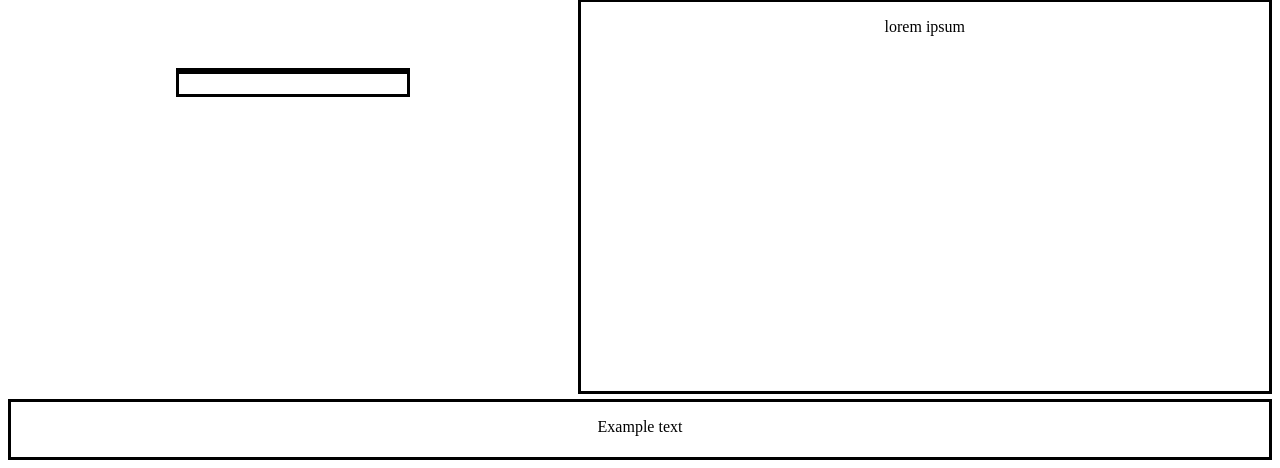
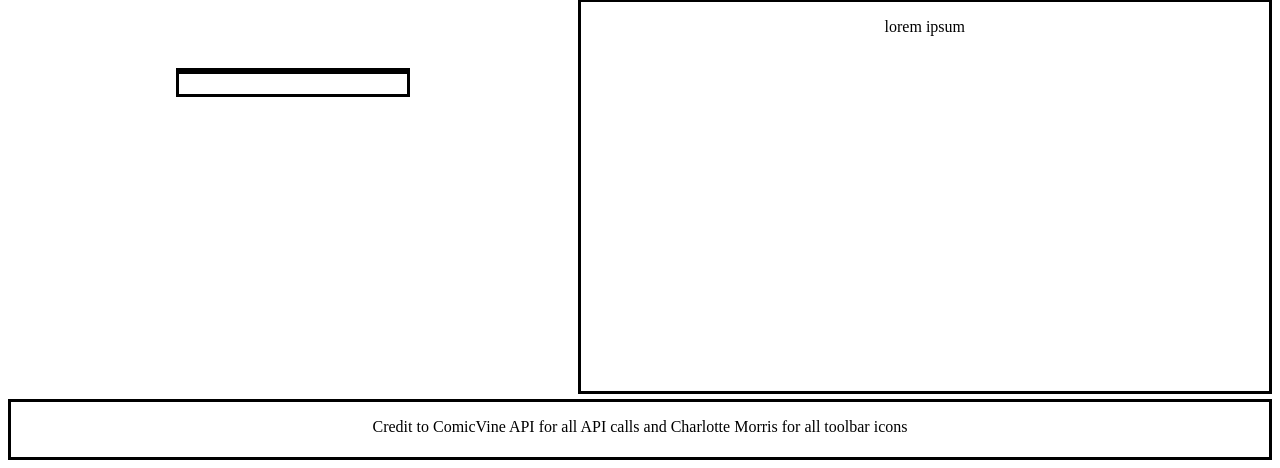
Before and after one commit to Alcor2814/AWT_Coursework, a Python web app: template templates/index.html in a window 1280 px wide. Shown: the part 332-800 px from the top of the page. Run offline with Jinja, Linux system fonts and the light colour scheme; the template is opened without the code that fills it, so the values that code supplies are empty.

Commit message:
Cleans up test and adds due credit

```diff
--- a/templates/collection.html
+++ b/templates/collection.html
@@ -65,6 +65,6 @@
 		</div>
 	</div>
 	<div class="information">
-		<p>Example text</p>
+		<p>Credit to ComicVine API for all API calls and Charlotte Morris for all toolbar icons</p>
 	</div>
 </div>
--- a/templates/create_account.html
+++ b/templates/create_account.html
@@ -29,7 +29,7 @@
 			</div>
 		</div>
 		<div class="information">
-			<p>Example text</p>
+			<p>Credit to ComicVine API for all API calls and Charlotte Morris for all toolbar icons</p>
 		</div>
 	</div>
 </html>
--- a/templates/homepage.html
+++ b/templates/homepage.html
@@ -42,7 +42,7 @@
 			</div>
 		</div>
 		<div class="information">
-			<p>Example text</p>
+			<p>Credit to ComicVine API for all API calls and Charlotte Morris for all toolbar icons</p>
 		</div>
 	</div>
 </html>
--- a/templates/index.html
+++ b/templates/index.html
@@ -27,7 +27,7 @@
 			</div>
 		</div>
 		<div class="information">
-			<p>Example text</p>
+			<p>Credit to ComicVine API for all API calls and Charlotte Morris for all toolbar icons</p>
 		</div>
 	</div>
 </html>
--- a/templates/login.html
+++ b/templates/login.html
@@ -24,7 +24,7 @@
 			</div>
 		</div>
 		<div class="information">
-			<p>Example text</p>
+			<p>Credit to ComicVine API for all API calls and Charlotte Morris for all toolbar icons</p>
 		</div>
 	</div>
 </html>
--- a/templates/other_collection.html
+++ b/templates/other_collection.html
@@ -62,6 +62,6 @@
 		</div>
 	</div>
 	<div class="information">
-		<p>Example text</p>
+		<p>Credit to ComicVine API for all API calls and Charlotte Morris for all toolbar icons</p>
 	</div>
 </div>
--- a/templates/search.html
+++ b/templates/search.html
@@ -79,6 +79,6 @@
 		{% endfor %}
 	</div>
 	<div class="information">
-		<p>Example text</p>
+		<p>Credit to ComicVine API for all API calls and Charlotte Morris for all toolbar icons</p>
 	</div>
 </div>
--- a/templates/specific_book.html
+++ b/templates/specific_book.html
@@ -82,6 +82,6 @@
 		</div>
 	</div>
 	<div class="information">
-		<p>Example text</p>
+		<p>Credit to ComicVine API for all API calls and Charlotte Morris for all toolbar icons</p>
 	</div>
 </div>
--- a/templates/test_page.html
+++ /dev/null
@@ -1 +0,0 @@
-<p></p>
--- a/templates/weekly.html
+++ b/templates/weekly.html
@@ -66,6 +66,6 @@
 		{% endfor %}
 	</div>
 	<div class="information">
-		<p>Example text</p>
+		<p>Credit to ComicVine API for all API calls and Charlotte Morris for all toolbar icons</p>
 	</div>
 </div>
```
Also changed, not shown: 1 other file.
